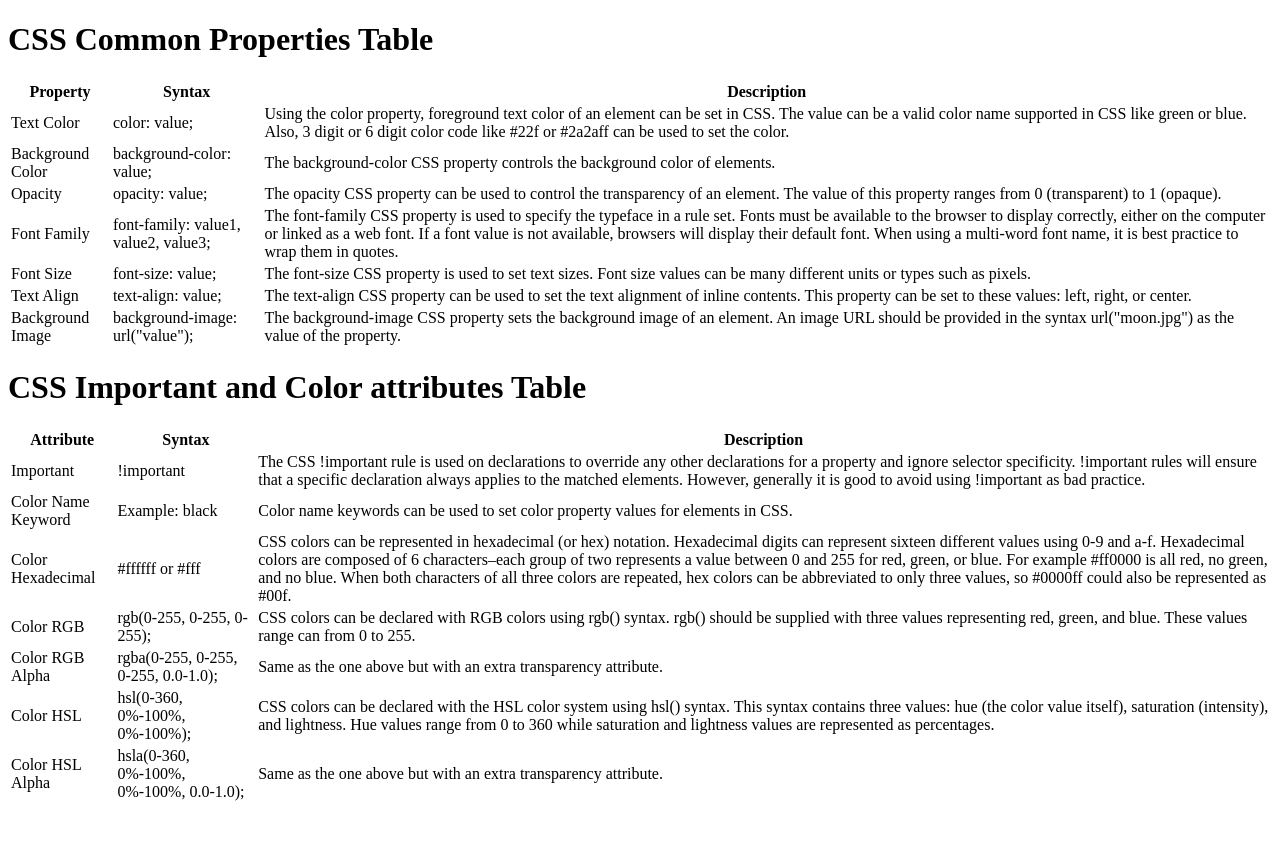
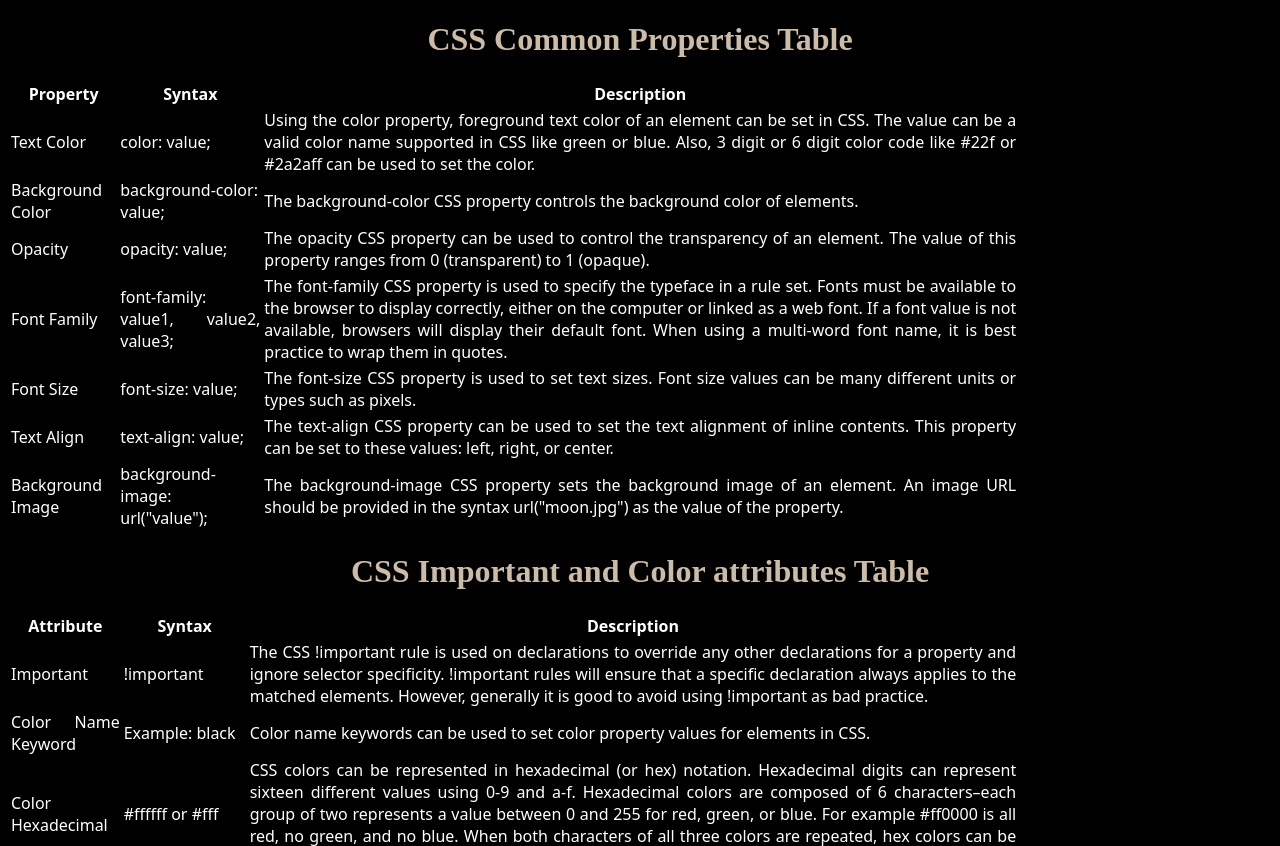
Before and after one commit to MMestre23/OwnCSProject, a plain HTML site: page index.html in a window 1280 px wide. Shown: the top 846 px of the page. Before the commit the page ends 812 px from the top, so only its background shows below. Drawn offline with Linux system fonts and the light colour scheme; a web font is replaced by a local one.

Commit message:
Css style sheet

```diff
--- a/index.html
+++ b/index.html
@@ -1,6 +1,7 @@
 <!DOCTYPE html>
 <html>
     <head>
+        <link rel="stylesheet" href="styles.css">
         <title>
             CSS Common properties
         </title>
--- a/styles.css
+++ b/styles.css
@@ -0,0 +1,40 @@
+@font-face {
+  font-family: 'Oswald';
+  font-style: normal;
+  font-weight: 400;
+  font-display: swap;
+  src: url(https://fonts.gstatic.com/s/oswald/v53/TK3_WkUHHAIjg75cFRf3bXL8LICs1_FvsUZiZQ.woff2) format('woff2');
+  unicode-range: U+0000-00FF, U+0131, U+0152-0153, U+02BB-02BC, U+02C6, U+02DA, U+02DC, U+0304, U+0308, U+0329, U+2000-206F, U+2074, U+20AC, U+2122, U+2191, U+2193, U+2212, U+2215, U+FEFF, U+FFFD;
+}
+@font-face {
+  font-family: 'Noto Sans';
+  font-style: normal;
+  font-weight: 400;
+  font-display: swap;
+  src: url(https://fonts.gstatic.com/s/notosans/v32/o-0IIpQlx3QUlC5A4PNr5TRA.woff2) format('woff2');
+  unicode-range: U+0000-00FF, U+0131, U+0152-0153, U+02BB-02BC, U+02C6, U+02DA, U+02DC, U+0304, U+0308, U+0329, U+2000-206F, U+2074, U+20AC, U+2122, U+2191, U+2193, U+2212, U+2215, U+FEFF, U+FFFD;
+}
+
+h1 {
+    text-align: center;
+    color: #ffecd1;
+    font-family: 'Oswald';
+    opacity: 0.8;
+}
+
+body {
+    background-color: black;
+}
+
+table{
+    color: white;
+    width: 80%;
+    box-sizing: border-box;
+    font-family: 'Noto Sans';
+}
+
+td {
+    border: 1px;
+    border-color: white;
+    text-align: justify;
+}
```
